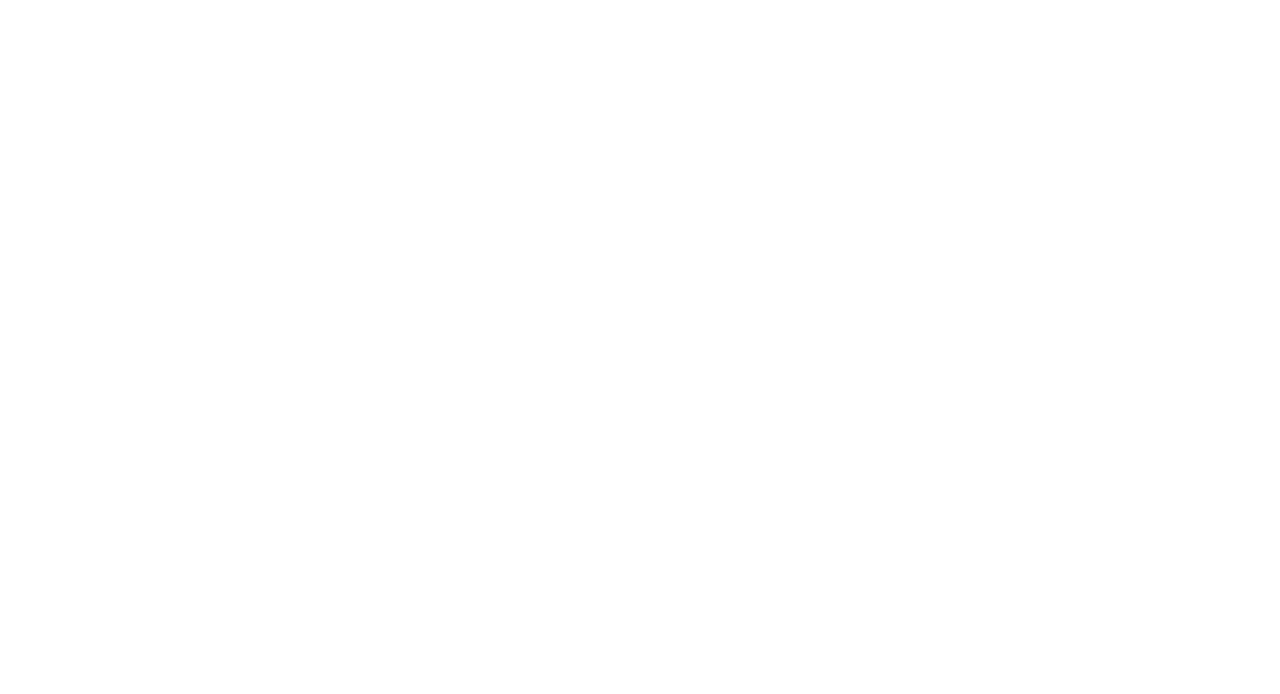
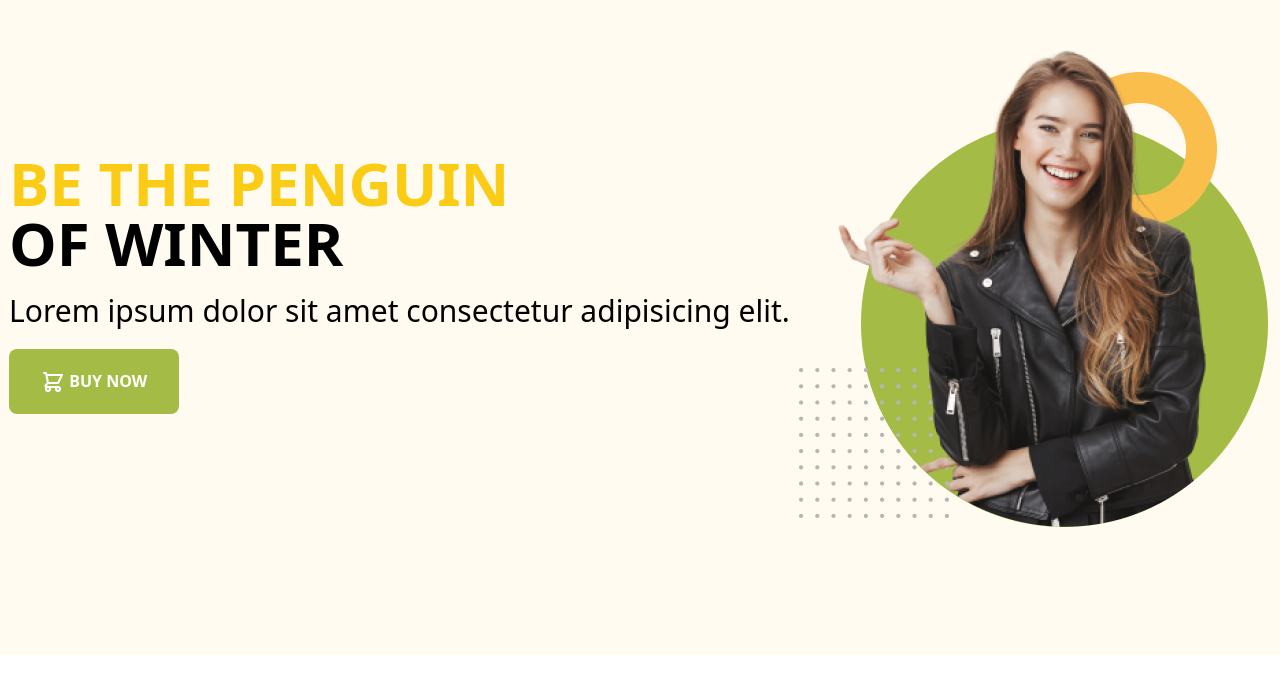
Before and after one commit to Ashik-Sarker/penguin-fashion-with-tailwind, a plain HTML site: page index.html in a window 1280 px wide. Drawn offline with nearby package versions, Linux system fonts and the light colour scheme.

Commit message:
heading part

```diff
--- a/index.html
+++ b/index.html
@@ -12,13 +12,32 @@
             extend: {
               colors: {
                 clifford: '#da373d',
+                pnguin: '#FFFBF0'
               }
             }
           }
         }
     </script>
 </head>
+
 <body>
-
+    <header>
+        <section class="container mx-auto flex items-center justify-evenly pb-32 pt-10 bg-pnguin">
+            <div class="space-y-5">
+                <h1 class="text-6xl font-bold">
+                    <span class="text-yellow-400">BE THE PENGUIN</span>
+                    <br>
+                    <span>OF WINTER</span>
+                </h1>
+                <p class="text-3xl">Lorem ipsum dolor sit amet consectetur adipisicing elit.</p>
+                <button class="uppercase bg-[#A4BC46] px-8 py-5 rounded-lg text-white font-semibold">
+                    <svg xmlns="http://www.w3.org/2000/svg" class="h-6 w-6 inline" fill="none" viewBox="0 0 24 24" stroke="currentColor">
+                        <path stroke-linecap="round" stroke-linejoin="round" stroke-width="2" d="M3 3h2l.4 2M7 13h10l4-8H5.4M7 13L5.4 5M7 13l-2.293 2.293c-.63.63-.184 1.707.707 1.707H17m0 0a2 2 0 100 4 2 2 0 000-4zm-8 2a2 2 0 11-4 0 2 2 0 014 0z" />
+                      </svg>
+                buy now</button>
+            </div>
+            <img src="images/model.png" alt="">
+        </section>
+    </header>
 </body>
 </html>
```
